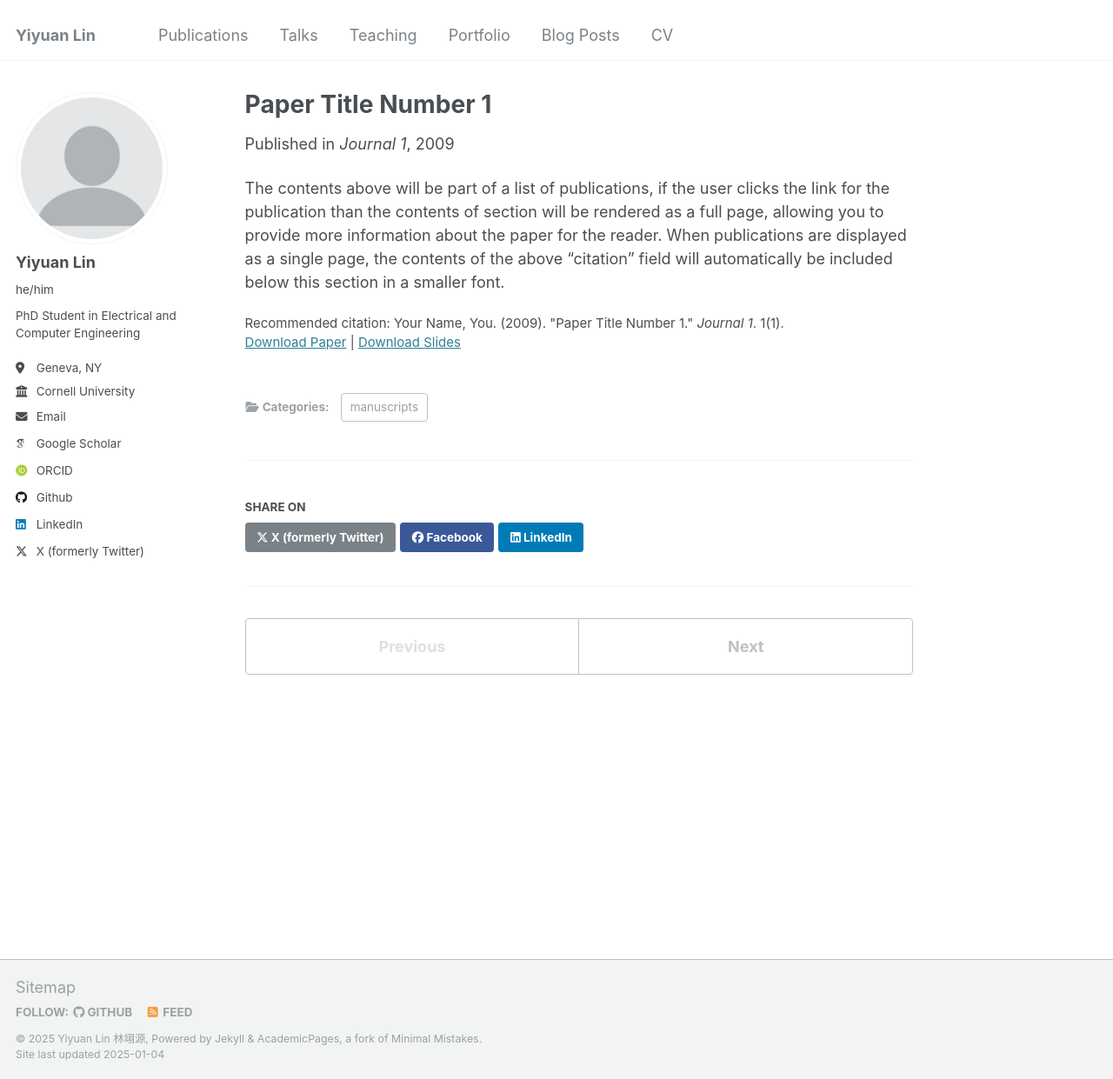
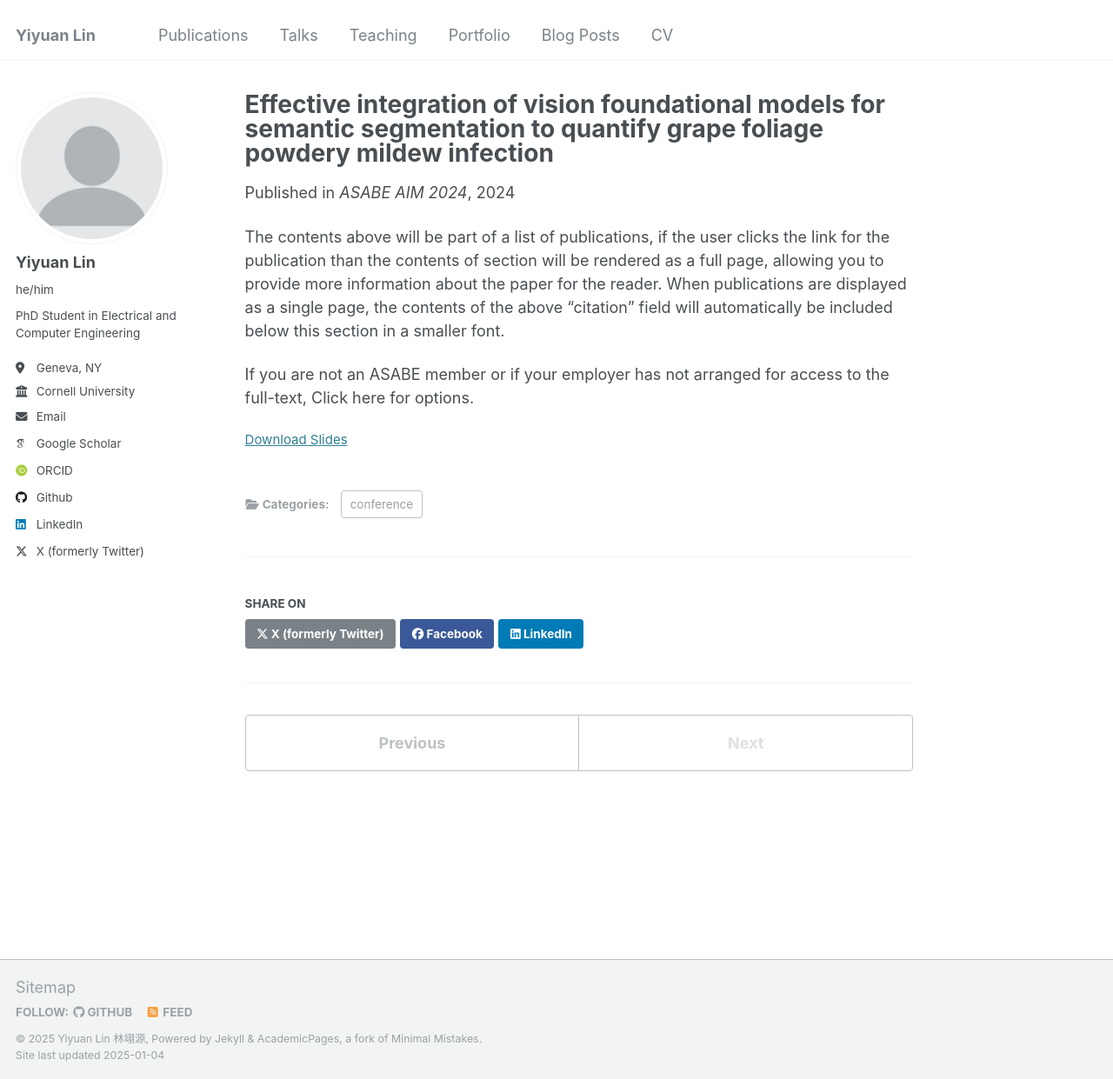
Before and after one commit to YiyuanLinXX/YiyuanLinXX.github.io, a Jekyll site: the page built from _publications/2009-10-01-paper-title-number-1.md, in a window 1280 px wide and 1241 px high. Shown: the whole window at 87% size. Built offline with Jekyll 4.4.1, drawn with Linux system fonts in a browser that asks for light colours; some web fonts are replaced.

Commit message:
update publication

```diff
--- a/_publications/2009-10-01-paper-title-number-1.md
+++ b/_publications/2009-10-01-paper-title-number-1.md
@@ -1,14 +1,19 @@
 ---
-title: "Paper Title Number 1"
+title: "Effective integration of vision foundational models for semantic segmentation to quantify grape foliage powdery mildew infection"
 collection: publications
-category: manuscripts
-permalink: /publication/2009-10-01-paper-title-number-1
-excerpt: 'This paper is about the number 1. The number 2 is left for future work.'
-date: 2009-10-01
-venue: 'Journal 1'
+category: conference
+permalink: /publication/pm-sam-clip
+# excerpt: 'This paper is about the number 1. The number 2 is left for future work.'
+date: 2024-02-18
+venue: 'ASABE AIM 2024'
 slidesurl: 'http://academicpages.github.io/files/slides1.pdf'
-paperurl: 'http://academicpages.github.io/files/paper1.pdf'
-citation: 'Your Name, You. (2009). &quot;Paper Title Number 1.&quot; <i>Journal 1</i>. 1(1).'
+paperurl: 'https://elibrary.asabe.org/abstract.asp?aid=54830'
+# citation: 'Your Name, You. (2009). &quot;Paper Title Number 1.&quot; <i>Journal 1</i>. 1(1).'
 ---
 
 The contents above will be part of a list of publications, if the user clicks the link for the publication than the contents of section will be rendered as a full page, allowing you to provide more information about the paper for the reader. When publications are displayed as a single page, the contents of the above "citation" field will automatically be included below this section in a smaller font.
+
+
+
+
+If you are not an ASABE member or if your employer has not arranged for access to the full-text, Click here for options.
```
